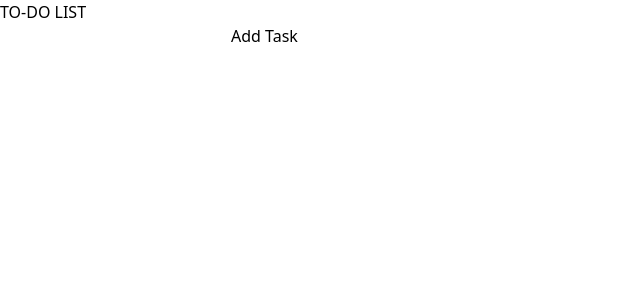
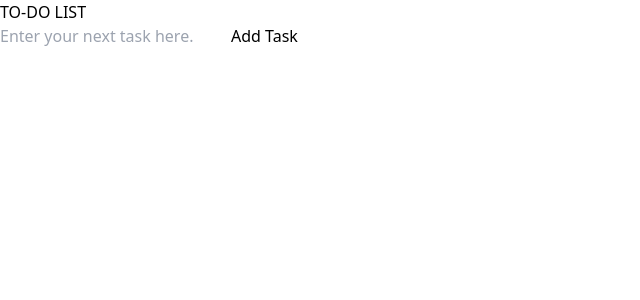
Before and after one commit to CristianoNunes/To-Do-List-App, a React (Vite) app: page / in a window 1280 px wide. Shown: the top 300 px of the page, without its empty margins (0-640 px from the left). Built offline with nearby package versions, Linux system fonts and the light colour scheme.

Commit message:
Refactored Input component

```diff
--- a/src/components/atoms/Input.tsx
+++ b/src/components/atoms/Input.tsx
@@ -1,16 +1,17 @@
 import React from "react";
 
-interface InputProps {
+interface InputProps extends React.InputHTMLAttributes<HTMLInputElement> {
   value: string;
   onChange: (e: React.ChangeEvent<HTMLInputElement>) => void;
 }
 
-const Input: React.FC<InputProps> = ({ value, onChange }) => (
+const Input: React.FC<InputProps> = ({ value, onChange, ...props }) => (
   <input
     type="text"
     value={value}
     onChange={onChange}
     className="border rounded px-2 py-1"
+    {...props}
   />
 );
 
--- a/src/templates/TaskTemplate.tsx
+++ b/src/templates/TaskTemplate.tsx
@@ -27,7 +27,11 @@ const TaskTemplate: React.FC<TaskTemplateProps> = ({
   <div className="p-4">
     <Header text="TO-DO LIST" />
     <div className="flex space-x-2 mb-4">
-      <Input value={newTask} onChange={onNewTaskChange} />
+      <Input
+        value={newTask}
+        onChange={onNewTaskChange}
+        placeholder="Enter your next task here."
+      />
       <Button onClick={onAddTask}>Add Task</Button>
     </div>
     <TaskList
```
